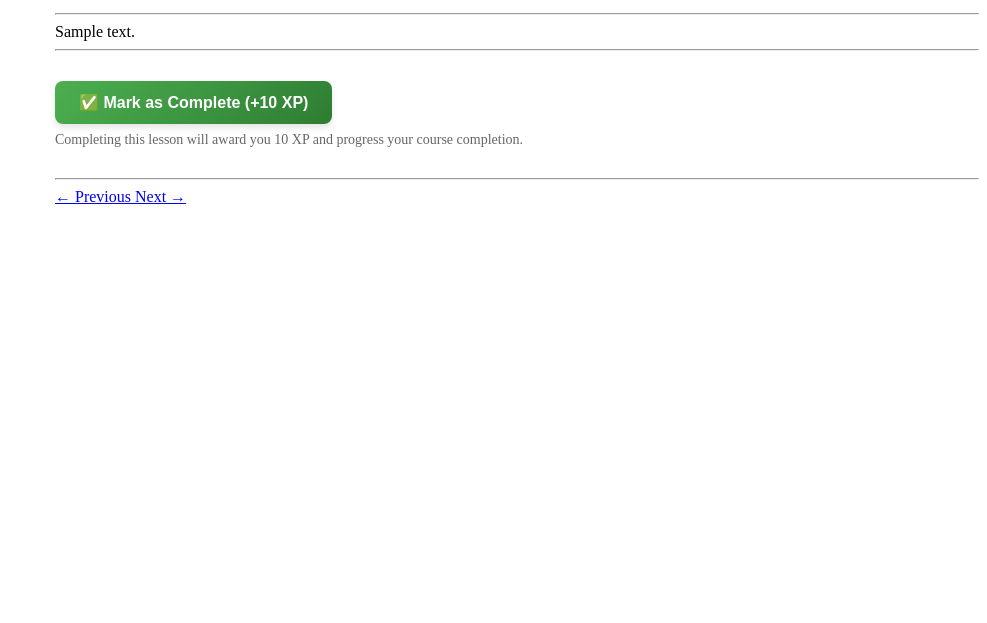
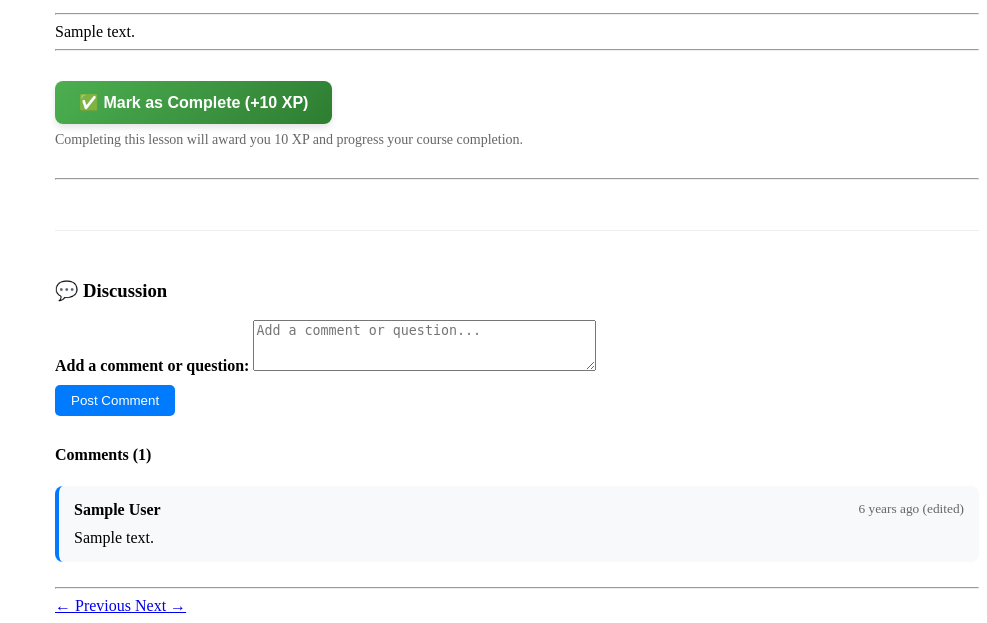
Before and after one commit to alimustafa0/-ai_learning_platform, a Django app: template courses/templates/courses/lesson_detail.html in a window 1280 px wide. Shown: the part 625-1248 px from the top of the page, without its empty margins (293-1280 px from the left). Before the commit the page ends 829 px from the top, so only its background shows below. Run offline with Django 5.2, Linux system fonts and the light colour scheme; tables that the repository leaves empty hold one stand-in row (values such as "Sample post"); the template is opened without the code that fills it: values that come from a table or form of the project are taken from there, most other values are stand-ins (such as "Sample title", 1, 10 or a date in 2020); some libraries are stand-ins or nearby versions.

Commit message:
Add lesson comments system (social features)
- Create Comment model with user, lesson, parent (for threading), content
- Register Comment in admin with search and filtering
- Create CommentForm for user submissions
- Update lesson_detail view to handle comment creation
- Add comments section to lesson detail template with form and display
- Users can now post comments on lessons for discussion and Q&A

```diff
--- /dev/null
+++ b/courses/forms.py
@@ -0,0 +1,21 @@
+# courses/forms.py
+from django import forms
+from .models import Comment
+
+class CommentForm(forms.ModelForm):
+    """
+    Form for submitting comments on lessons.
+    """
+    class Meta:
+        model = Comment
+        fields = ['content', 'parent']  # parent is hidden, set in view
+
+    def __init__(self, *args, **kwargs):
+        super().__init__(*args, **kwargs)
+        self.fields['content'].widget.attrs.update({
+            'placeholder': 'Add a comment or question...',
+            'rows': 3,
+        })
+        # Parent field will be hidden in template
+        self.fields['parent'].widget = forms.HiddenInput()
+        self.fields['parent'].required = False
--- a/courses/models.py
+++ b/courses/models.py
@@ -140,3 +140,39 @@ class UserAchievement(models.Model):
 
     def __str__(self):
         return f"{self.user.email} - {self.achievement.name}"
+
+class Comment(models.Model):
+    """
+    User comments on lessons for discussion and Q&A.
+    """
+    lesson = models.ForeignKey(
+        Lesson,
+        on_delete=models.CASCADE,
+        related_name="comments"
+    )
+    user = models.ForeignKey(
+        settings.AUTH_USER_MODEL,
+        on_delete=models.CASCADE,
+        related_name="comments"
+    )
+    parent = models.ForeignKey(
+        'self',
+        on_delete=models.CASCADE,
+        null=True,
+        blank=True,
+        related_name="replies"
+    )
+    content = models.TextField()
+    created_at = models.DateTimeField(auto_now_add=True)
+    updated_at = models.DateTimeField(auto_now=True)
+    is_edited = models.BooleanField(default=False)
+
+    class Meta:
+        ordering = ['created_at']
+
+    def __str__(self):
+        return f"Comment by {self.user.email} on {self.lesson.title}"
+
+    def is_reply(self):
+        """Check if this comment is a reply to another comment."""
+        return self.parent is not None
--- a/courses/templates/courses/lesson_detail.html
+++ b/courses/templates/courses/lesson_detail.html
@@ -120,6 +120,93 @@
 
             <hr>
 
+            <!-- COMMENTS SECTION -->
+            <div style="margin-top: 50px; padding-top: 30px; border-top: 1px solid #eee;">
+                <h3>💬 Discussion</h3>
+
+                <!-- Comment Form -->
+                <div style="margin-bottom: 30px;">
+                    <form method="post">
+                        {% csrf_token %}
+                        <input type="hidden" name="comment_submit" value="1">
+
+                        <div style="margin-bottom: 10px;">
+                            <label for="id_content"><strong>Add a comment or question:</strong></label>
+                            {{ comment_form.content }}
+                            {% if comment_form.content.errors %}
+                                <div style="color: red;">{{ comment_form.content.errors }}</div>
+                            {% endif %}
+                        </div>
+
+                        <button type="submit" style="
+                            padding: 8px 16px;
+                            background-color: #007bff;
+                            color: white;
+                            border: none;
+                            border-radius: 5px;
+                            cursor: pointer;
+                        ">
+                            Post Comment
+                        </button>
+                    </form>
+                </div>
+
+                <!-- Comments List -->
+                <div>
+                    <h4>Comments ({{ comments.count }})</h4>
+
+                    {% if comments %}
+                        {% for comment in comments %}
+                            <div style="
+                                margin-bottom: 25px;
+                                padding: 15px;
+                                background-color: #f8f9fa;
+                                border-radius: 8px;
+                                border-left: 4px solid #007bff;
+                            ">
+                                <div style="display: flex; justify-content: space-between; margin-bottom: 10px;">
+                                    <strong>
+                                        {% if comment.user.first_name or comment.user.last_name %}
+                                            {{ comment.user.get_full_name }}
+                                        {% else %}
+                                            {{ comment.user.email }}
+                                        {% endif %}
+                                    </strong>
+                                    <small style="color: #666;">
+                                        {{ comment.created_at|timesince }} ago
+                                        {% if comment.is_edited %}
+                                            (edited)
+                                        {% endif %}
+                                    </small>
+                                </div>
+
+                                <p style="margin: 0; white-space: pre-wrap;">{{ comment.content }}</p>
+
+                                <!-- Reply button (future feature) -->
+                                <!-- <div style="margin-top: 10px;">
+                                    <button style="
+                                        background: none;
+                                        border: none;
+                                        color: #666;
+                                        cursor: pointer;
+                                        font-size: 0.9em;
+                                        padding: 0;
+                                    ">
+                                        Reply
+                                    </button>
+                                </div> -->
+                            </div>
+                        {% endfor %}
+                    {% else %}
+                        <p style="color: #666; font-style: italic;">
+                            No comments yet. Be the first to ask a question or share your thoughts!
+                        </p>
+                    {% endif %}
+                </div>
+            </div>
+            <!-- END COMMENTS SECTION -->
+             <hr>
+
             <div>
                 {% if previous_lesson %}
                     <a href="{% url 'lesson_detail' previous_lesson.id %}">
```
Also changed, not shown: courses/admin.py (+18 -1 lines), courses/views.py (+17 -1 lines), courses/migrations/0008_comment.py (added).
